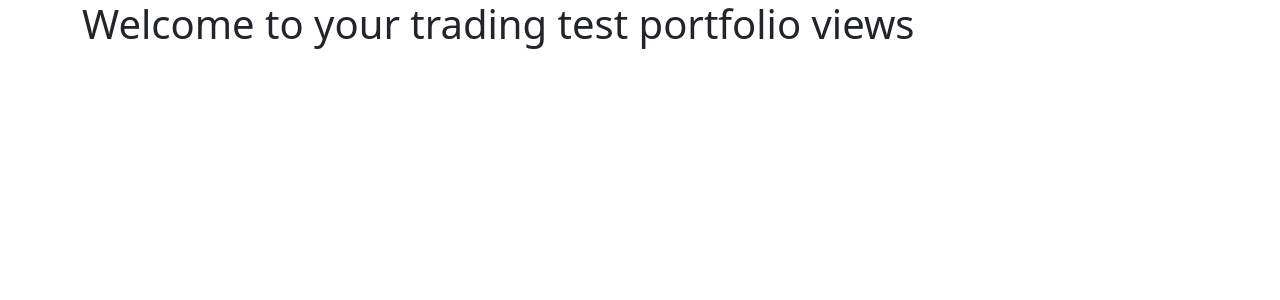
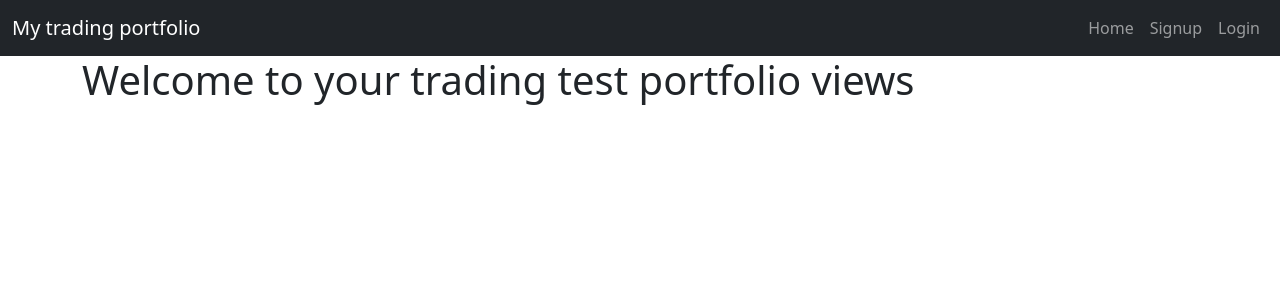
Before and after one commit to ccrack/portfolio_trading, a Django app: page /home/ in a window 1280 px wide. Shown: the top 300 px of the page. Run offline with Django 5.2, Linux system fonts and the light colour scheme.

Commit message:
create navbar

```diff
--- a/trading_portfolio/templates/base.html
+++ b/trading_portfolio/templates/base.html
@@ -7,7 +7,7 @@
     <link href="https://cdn.jsdelivr.net/npm/bootstrap@5.3.7/dist/css/bootstrap.min.css" rel="stylesheet" integrity="sha384-LN+7fdVzj6u52u30Kp6M/trliBMCMKTyK833zpbD+pXdCLuTusPj697FH4R/5mcr" crossorigin="anonymous">
   </head>
   <body>
-
+    {% include 'navbar.html' %}
     <div class="container">
         {% block content %}
         {% endblock %}
--- /dev/null
+++ b/trading_portfolio/templates/navbar.html
@@ -0,0 +1,16 @@
+<nav class="navbar navbar-expand-lg navbar-dark bg-dark">
+    <div class="container-fluid">
+        <a class="navbar-brand" href="#">My trading portfolio</a>
+        <button class="navbar-toggler" type="button" data-bs-toggle="collapse" data-bs-target="#navbarNavAltMarkup"
+                aria-controls="navbarNavAltMarkup" aria-expanded="false" aria-label="Toggle navigation">
+            <span class="navbar-toggler-icon"></span>
+        </button>
+        <div class="collapse navbar-collapse" id="navbarNavAltMarkup">
+            <div class="navbar-nav ms-auto">
+                <a class="nav-link" aria-current="page" href="#">Home</a>
+                <a class="nav-link" href="#">Signup</a>
+                <a class="nav-link" href="#">Login</a>
+            </div>
+        </div>
+    </div>
+</nav>
```
